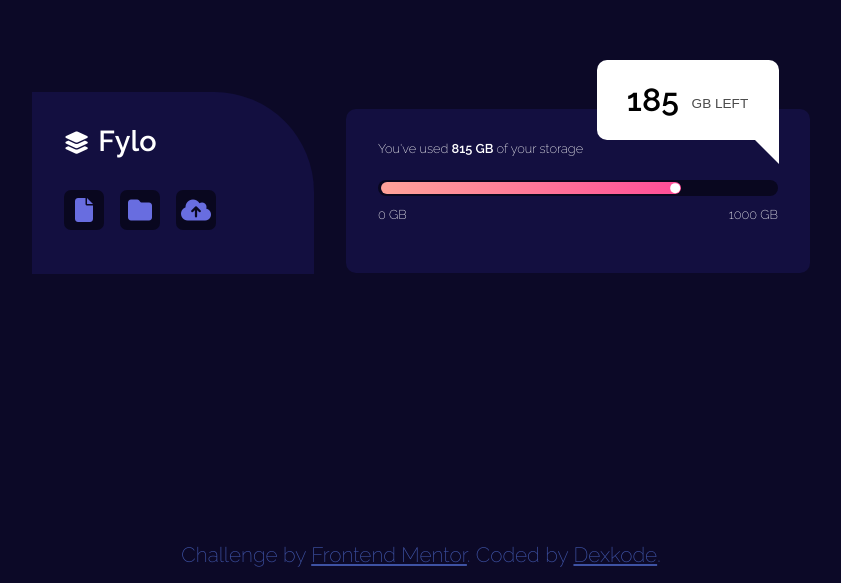
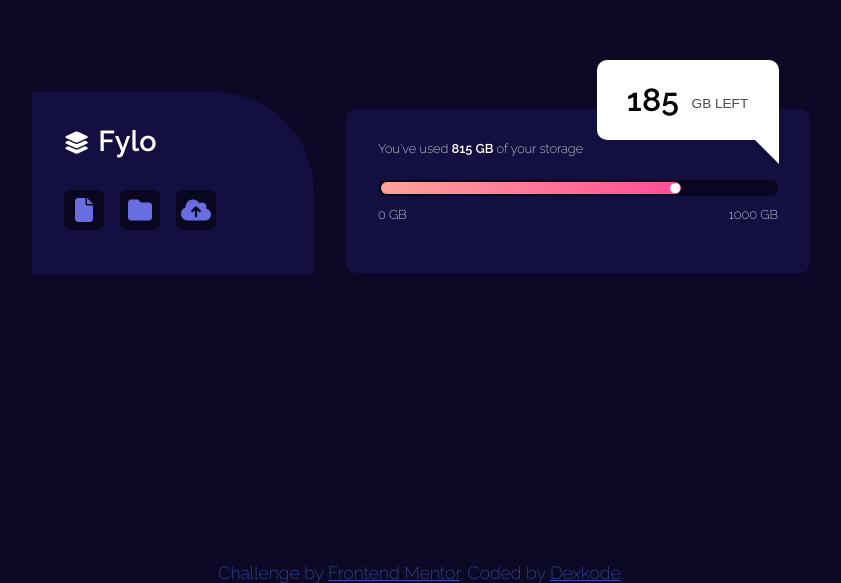
Before and after one commit to dexkode4/fylo-storage-dashboard, a website: page index.html in a window 1280 px wide. Shown: the part 217-800 px from the top of the page, without its empty margins (219-1060 px from the left). Drawn offline with Linux system fonts and the light colour scheme.

Commit message:
fix footer

```diff
--- a/styles.scss
+++ b/styles.scss
@@ -27,11 +27,11 @@ body {
 }
 
 .attribution {
-  font-size: 1.2rem;
+  font-size: 1.1rem;
   text-align: center;
   position: absolute;
   bottom: 0;
-  // margin-bottom: 1rem;
+
   color: hsl(228, 45%, 44%);
 }
 .attribution a {
```
Also changed, not shown: css/style.css, 1 other file.
